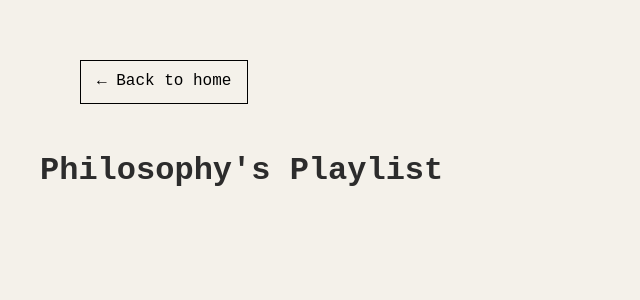
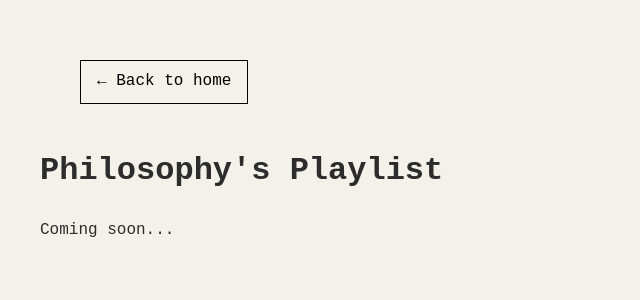
Before and after one commit to fariswheel/philclubwebsiteproject, a Flask app: page /playlist in a window 1280 px wide. Shown: the top 300 px of the page, without its empty margins (0-640 px from the left). Run offline with Flask 3, Linux system fonts and the light colour scheme.

Commit message:
Update playlist.html

```diff
--- a/templates/playlist.html
+++ b/templates/playlist.html
@@ -9,5 +9,6 @@
       <a href="{{ url_for('index') }}" class="back-button">← Back to home</a>
     </div>
     <h1>Philosophy's Playlist</h1>
+    <p>Coming soon...<p>
 </body>
 </html>
```
